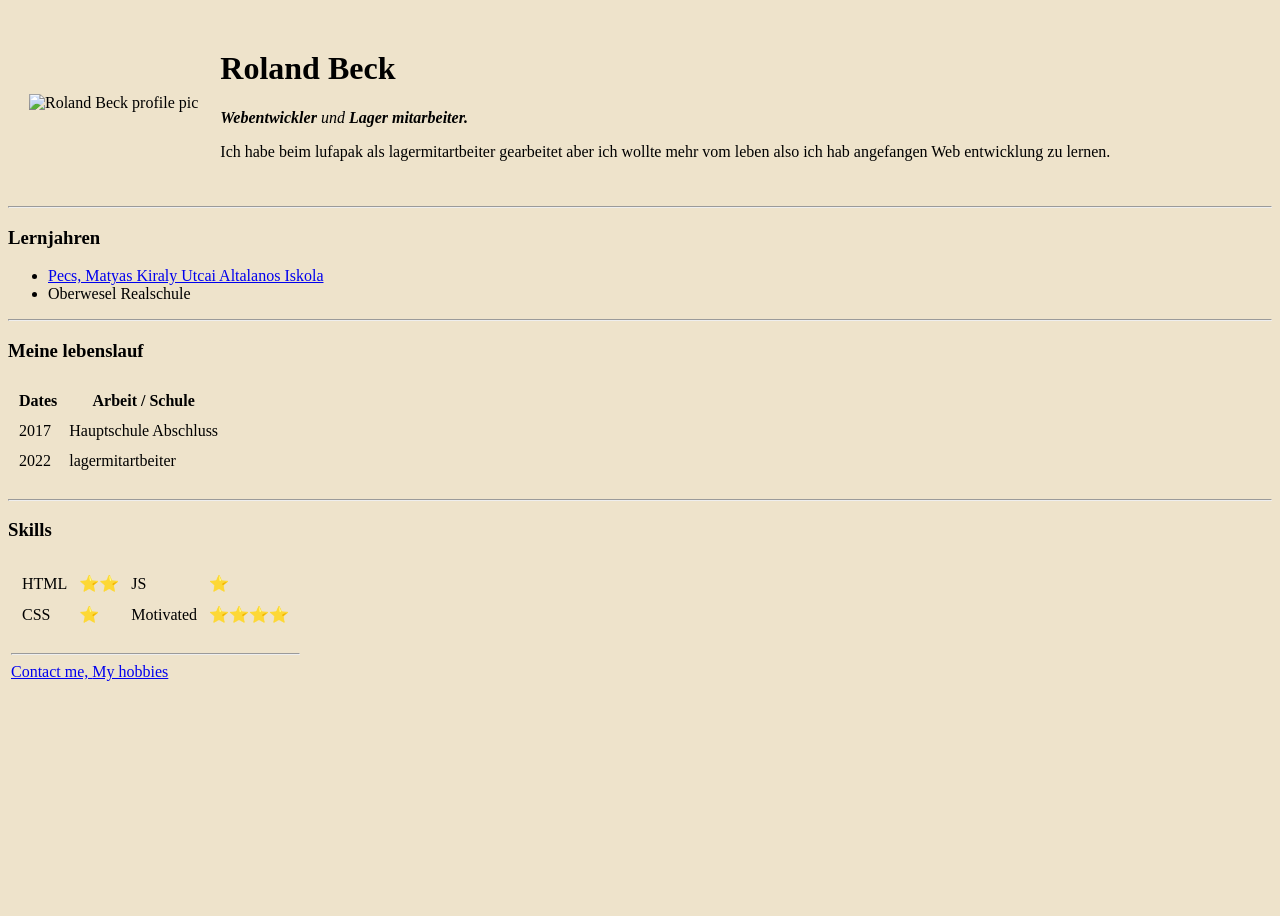
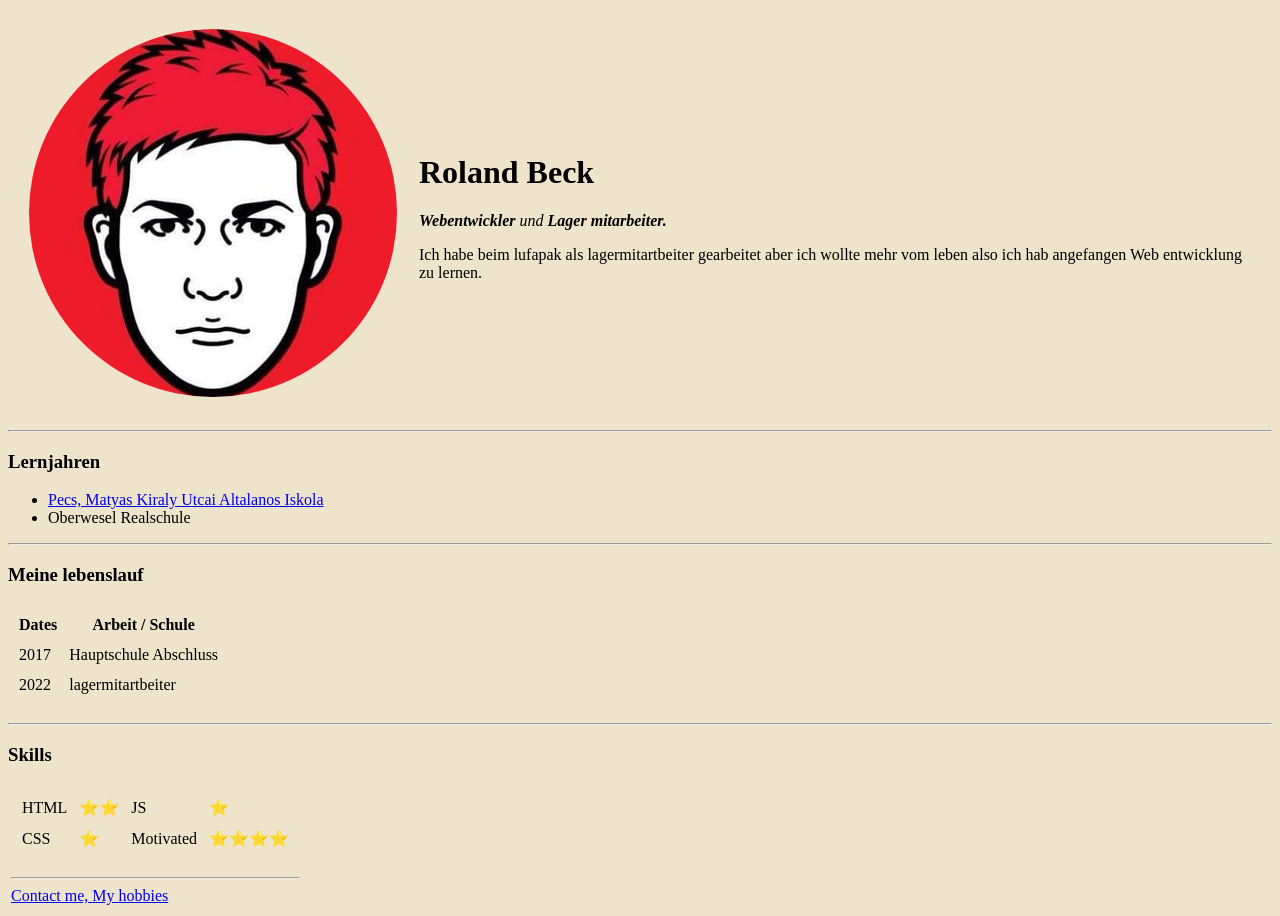
Before and after one commit to shftroli/CV, a plain HTML site: page index.html in a window 1280 px wide. Before the commit the page ends 800 px from the top, so only its background shows below. Drawn offline with Linux system fonts and the light colour scheme.

Commit message:
Update index.html

```diff
--- a/index.html
+++ b/index.html
@@ -10,7 +10,7 @@
   <table cellspacing="20">
     <tr>
       <td>
-        <img src="bildern/Roland.png" alt="Roland Beck profile pic">
+        <img src="Roland.png" alt="Roland Beck profile pic">
       </td>
       <td>
         <h1>Roland Beck</h1>
```
